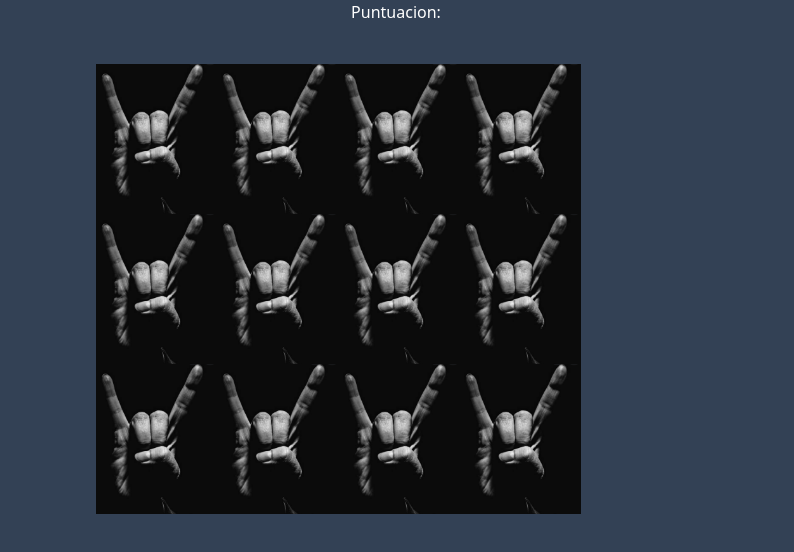
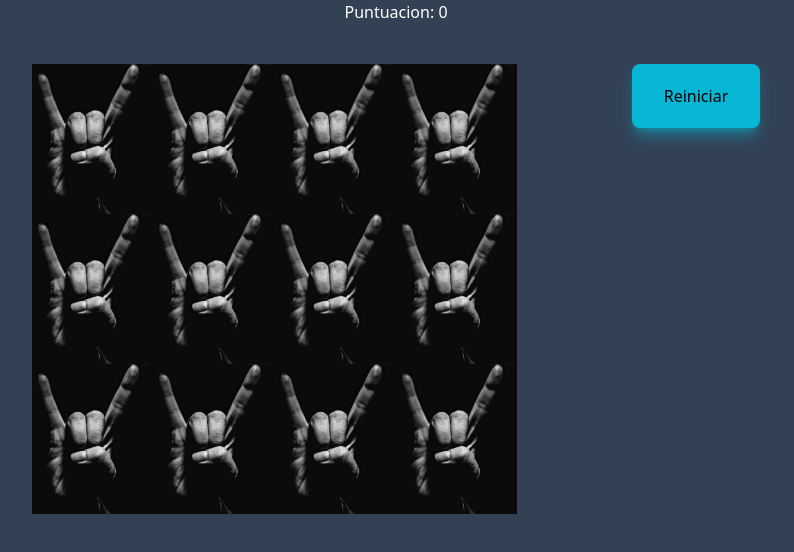
Before and after one commit to url-classes/pairing-game-danieltistoj, a website built with Vite: page index.html in a window 1280 px wide. Shown: the whole page, without its empty margins (244-1038 px from the left). Built offline with nearby package versions, Linux system fonts and the light colour scheme.

Commit message:
boton de reinicio y estilos

```diff
--- a/index.html
+++ b/index.html
@@ -5,15 +5,18 @@
     <link rel="stylesheet" type="text/css" href="style.css">
     <title>Memoria</title>
     <script type="text/javascript" src="memoria.js"></script>
+    <script type="text/javascript" src="boton.js"></script>
   </head>
   <body>
     <div class ="contenedor-superior">
       <h3 class = "puntuacion">Puntuacion: <span id="score"></span></h3>
     </div>
     <div class = "contenedor-central">
-      <div class="grid"></div>
+      <div class="grid"> </div>
+      <div class="contenedor-inferior">
+        <button id="refresh" onclick="Refresh()">Reiniciar</button>
+      </div>
     </div>
-
 
   </body>
 
--- a/memoria.js
+++ b/memoria.js
@@ -58,6 +58,7 @@ document.addEventListener('DOMContentLoaded',()=>{
     var cardsChosenId =[]
     const cardsWon = []
     const resultDisplay= document.querySelector('#score')
+    resultDisplay.textContent = "0"
 
     function createBoard(){
         for(let i=0;i<cardArray.length;i++){
@@ -109,3 +110,14 @@ document.addEventListener('DOMContentLoaded',()=>{
     createBoard()
 
 })
+
+function Refresh(){
+   location.reload()
+}
+/*
+const btnRefresh = document.getElementById('#refresh')
+
+btnRefresh.onclick = function() {
+    console.log("entro")
+}
+*/
--- a/style.css
+++ b/style.css
@@ -7,22 +7,27 @@
 
 }
 .contenedor-central{
-  @apply flex justify-center
+  @apply flex justify-center;
+}
+.contenedor-inferior{
+  @apply flex justify-center;
 }
 
 .grid{
-  @apply flex flex-wrap bg-center;
+  @apply flex flex-wrap ;
   height: 150px;
   width: 600px;
 }
 img{
-  width: auto;
-  max-height: 100%;
+  @apply w-auto max-h-full;
 }
 body{
-
   @apply bg-slate-700;
 }
 .puntuacion{
   @apply  text-white;
 }
+
+button{
+  @apply bg-cyan-500 shadow-lg shadow-cyan-500/50 h-16 w-32 rounded-lg ;
+}
```
